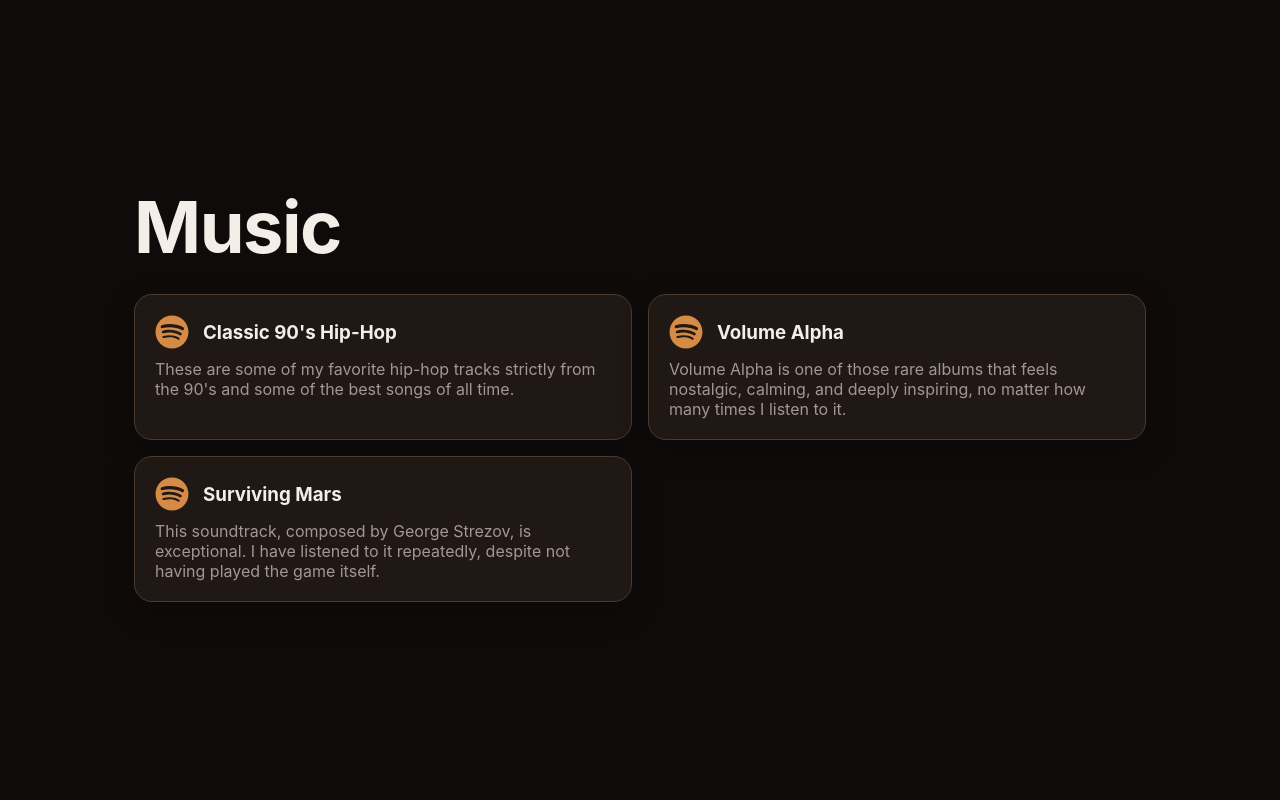
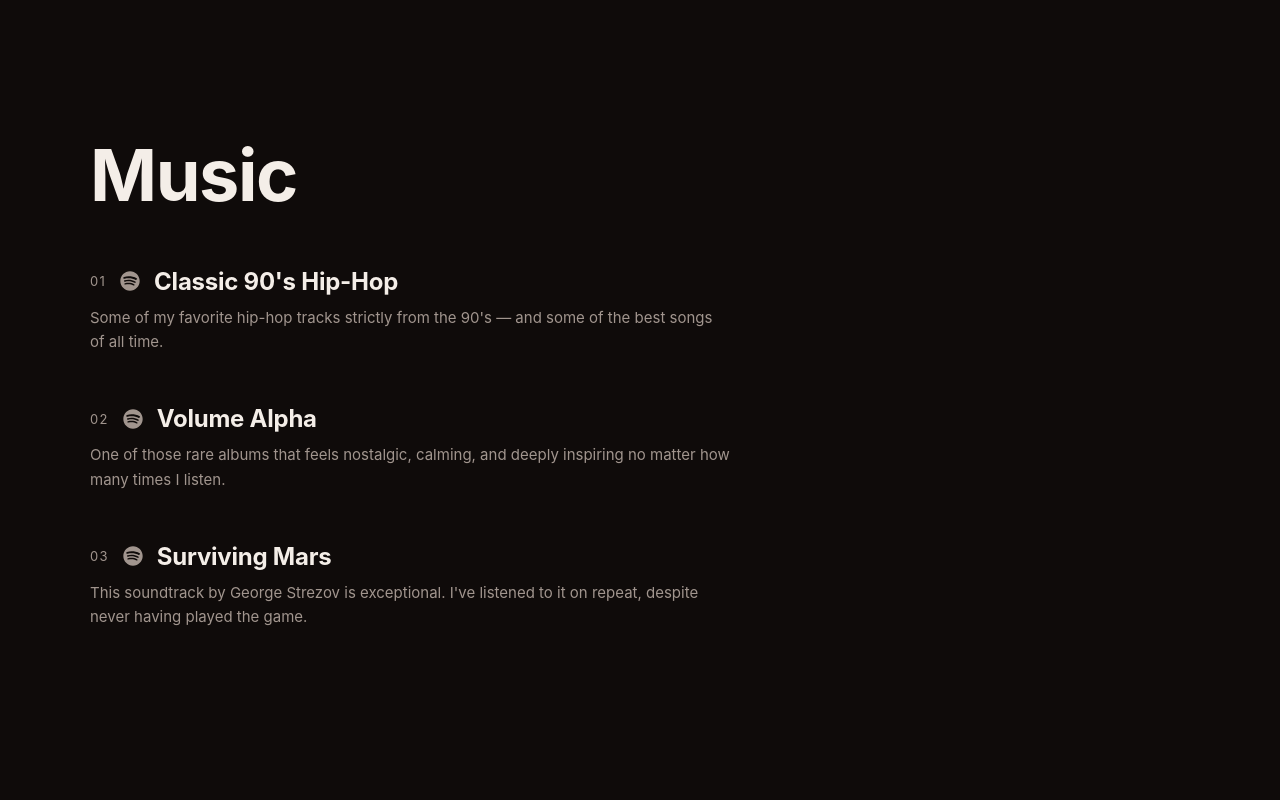
Before and after one commit to alpsten/web-portfolio-react-frontend, a React (Vite) app: page / in a window 1280 px wide. Shown: the part 4240-5040 px from the top of the page. Built offline with nearby package versions, Linux system fonts and the light colour scheme.

Commit message:
chore(music): update Music section content and styling

```diff
--- a/src/sections/SpotifySection.tsx
+++ b/src/sections/SpotifySection.tsx
@@ -1,67 +1,63 @@
+import { motion, useReducedMotion } from "framer-motion";
+import { FaSpotify } from "react-icons/fa";
+import AnimatedHeading from "../components/AnimatedHeading";
+import DrawRule from "../components/DrawRule";
 
-import { FaSpotify } from "react-icons/fa";
+const tracks = [
+    {
+        title: "Classic 90's Hip-Hop",
+        href: "https://open.spotify.com/playlist/5td6CvJEk8lR4kMFNfYrJj?utm_source=generator",
+        desc: "Some of my favorite hip-hop tracks strictly from the 90's — and some of the best songs of all time.",
+    },
+    {
+        title: "Volume Alpha",
+        href: "https://open.spotify.com/album/1TtdtRpeNYliHviOnhWdL7?si=LuCb38ILSoypsurnwhypKA",
+        desc: "One of those rare albums that feels nostalgic, calming, and deeply inspiring no matter how many times I listen.",
+    },
+    {
+        title: "Surviving Mars",
+        href: "https://open.spotify.com/album/1nbjCCws7cO9kovVBn7Wo8?si=niRJ3eMZQg2PJPYhVArkaw",
+        desc: "This soundtrack by George Strezov is exceptional. I've listened to it on repeat, despite never having played the game.",
+    },
+];
 
 export default function SpotifySection() {
+    const reduced = useReducedMotion();
+
     return (
-        <section id="music" className="container spotify">
-            <h2>Music</h2>
-            <div className="spotify__grid">
-                <article className="spotify__card">
-                    <div className="spotify__card-head">
+        <section id="music" className="spotify">
+            <AnimatedHeading text="Music" />
+            <div className="spotify__list">
+                {tracks.map((t, i) => (
+                    <motion.div
+                        key={t.title}
+                        className="spotify__item"
+                        initial={reduced ? false : { opacity: 0, y: 20 }}
+                        whileInView={{ opacity: 1, y: 0 }}
+                        viewport={{ once: true, amount: 0.2 }}
+                        transition={{ type: "spring", stiffness: 55, damping: 20, delay: i * 0.09 }}
+                    >
+                        <DrawRule />
+                        <div className="spotify__body">
+                            <div className="spotify__header">
+                                <span className="spotify__num">0{i + 1}</span>
                                 <FaSpotify className="spotify__icon" aria-hidden="true" />
                                 <h3 className="spotify__title">
                                     <a
-                                className="spotify__title-link"
-                                href="https://open.spotify.com/playlist/5td6CvJEk8lR4kMFNfYrJj?utm_source=generator"
+                                        className="spotify__link"
+                                        href={t.href}
                                         target="_blank"
                                         rel="noreferrer"
                                     >
-                                Classic 90&apos;s Hip-Hop
+                                        {t.title}
                                     </a>
                                 </h3>
                             </div>
-                    <p className="spotify__description">
-                        These are some of my favorite hip-hop tracks strictly from the 90&apos;s and some of the best songs of all time.
-                    </p>
-                </article>
-
-                <article className="spotify__card">
-                    <div className="spotify__card-head">
-                        <FaSpotify className="spotify__icon" aria-hidden="true" />
-                        <h3 className="spotify__title">
-                            <a
-                                className="spotify__title-link"
-                                href="https://open.spotify.com/album/1TtdtRpeNYliHviOnhWdL7?si=LuCb38ILSoypsurnwhypKA"
-                                target="_blank"
-                                rel="noreferrer"
-                            >
-                                Volume Alpha
-                            </a>
-                        </h3>
+                            <p className="spotify__desc">{t.desc}</p>
                         </div>
-                    <p className="spotify__description">
-                        Volume Alpha is one of those rare albums that feels nostalgic, calming, and deeply inspiring, no matter how many times I listen to it.
-                    </p>
-                </article>
-
-                <article className="spotify__card">
-                    <div className="spotify__card-head">
-                        <FaSpotify className="spotify__icon" aria-hidden="true" />
-                        <h3 className="spotify__title">
-                            <a
-                                className="spotify__title-link"
-                                href="https://open.spotify.com/album/1nbjCCws7cO9kovVBn7Wo8?si=niRJ3eMZQg2PJPYhVArkaw"
-                                target="_blank"
-                                rel="noreferrer"
-                            >
-                                Surviving Mars
-                            </a>
-                        </h3>
-                    </div>
-                    <p className="spotify__description">
-                        This soundtrack, composed by George Strezov, is exceptional. I have listened to it repeatedly, despite not having played the game itself.
-                    </p>
-                </article>
+                    </motion.div>
+                ))}
+                <DrawRule />
             </div>
         </section>
     );
--- a/src/styles/SpotifySection.scss
+++ b/src/styles/SpotifySection.scss
@@ -1,59 +1,72 @@
-
-.spotify__grid {
-  display: grid;
-  gap: 16px;
+.spotify {
+  .spotify__list {
+    display: flex;
+    flex-direction: column;
   }
 
-@media (min-width: 820px) {
-  .spotify__grid {
-    grid-template-columns: repeat(2, minmax(0, 1fr));
-  }
+  .spotify__item {
+    position: relative;
   }
 
-.spotify__card {
-  padding: 20px;
-  border-radius: 18px;
-  background: var(--card);
-  border: 1px solid var(--border);
-  box-shadow: 0 10px 30px rgba(0,0,0,.28);
-  display: grid;
-  align-content: start;
+  .spotify__body {
+    padding: 24px 0;
+    transition: padding-left 0.25s ease;
   }
 
-.spotify__card-head {
+  .spotify__item:hover .spotify__body {
+    padding-left: 6px;
+  }
+
+  .spotify__header {
     display: flex;
+    align-items: center;
     gap: 14px;
-  align-items: center;
     margin-bottom: 10px;
+  }
+
+  .spotify__num {
+    font-family: 'Inter', sans-serif;
+    font-size: 13px;
+    color: var(--muted);
+    letter-spacing: 0.1em;
+    flex-shrink: 0;
   }
 
   .spotify__icon {
     flex-shrink: 0;
-  width: 34px;
-  height: 34px;
-  color: var(--a);
+    width: 20px;
+    height: 20px;
+    color: var(--muted);
+    transition: color 0.2s ease;
+  }
+
+  .spotify__item:hover .spotify__icon {
+    color: #1DB954;
   }
 
   .spotify__title {
     margin: 0;
+    font-family: 'Inter', sans-serif;
+    font-size: clamp(18px, 2.4vw, 24px);
+    font-weight: 700;
+    letter-spacing: -0.01em;
   }
 
-.spotify__title-link {
+  .spotify__link {
     color: var(--text);
     text-decoration: none;
+    transition: color 0.2s ease;
   }
 
-.spotify__title-link:hover {
+  .spotify__item:hover .spotify__link {
     color: var(--a);
   }
 
-.spotify__description {
+  .spotify__desc {
     margin: 0;
     color: var(--muted);
-}
-
-@media (max-width: 640px) {
-  .spotify__card {
-    padding: 16px;
+    max-width: 640px;
+    line-height: 1.65;
+    font-size: 15px;
   }
 }
```
Lines whose indentation alone changed are shown as unchanged.
